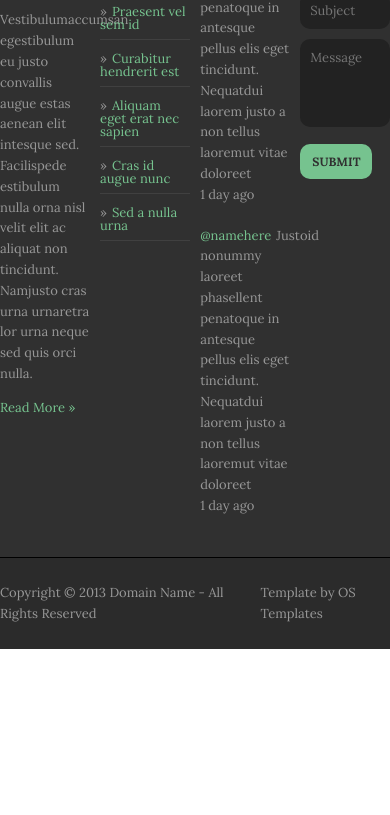
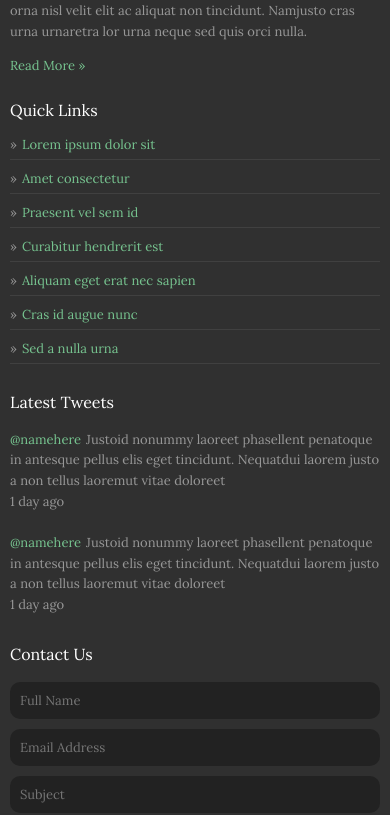
Before and after one commit to AmrArafa/the-modernist, a React (Create React App) app: page / in a window 390 px wide. Shown: the part 3609-4424 px from the top of the page. Before the commit the page ends 4258 px from the top, so only its background shows below. Built offline with nearby package versions, Linux system fonts and the light colour scheme.

Commit message:
style: responsive finish responsive styling of Footer component

```diff
--- a/src/components/footer/copy_right.js
+++ b/src/components/footer/copy_right.js
@@ -5,6 +5,11 @@ import Container from '../container';
 const StyledContainer = styled(Container)`
   display: flex;
   justify-content: space-between;
+
+  @media (max-width: 767px) {
+    flex-direction: column;
+    text-align: center;
+  }
 `;
 
 const CopyRightWrapper = styled.div`
@@ -26,6 +31,12 @@ const CopyRightWrapper = styled.div`
       text-decoration: underline;
     }
   }
+
+  @media (max-width: 767px) {
+    p + p {
+      margin-top: 15px;
+    }
+  }
 `;
 
 const CopyRight = () => {
--- a/src/components/footer/footer.js
+++ b/src/components/footer/footer.js
@@ -9,6 +9,10 @@ import CopyRight from './copy_right';
 
 const FooterWrapper = styled.footer`
   background-color: #303030;
+
+  @media (max-width: 960px) {
+    padding: 0 10px;
+  }
 `;
 
 const StyledContainer = styled(Container)`
@@ -18,6 +22,18 @@ const StyledContainer = styled(Container)`
 
   > div {
     width: 23%;
+  }
+
+  @media (max-width: 767px) {
+    flex-direction: column;
+
+    > div {
+      width: 100%;
+    }
+
+    div + div {
+      margin-top: 30px;
+    }
   }
 `;
 
--- a/src/components/footer/footer_title.js
+++ b/src/components/footer/footer_title.js
@@ -6,6 +6,10 @@ const FooterTitle = styled.h1`
   line-height: 1;
   color: #fff;
   margin: 0 0 35px 0;
+
+  @media (max-width: 767px) {
+    margin-bottom: 20px;
+  }
 `;
 
 export default FooterTitle;
```
